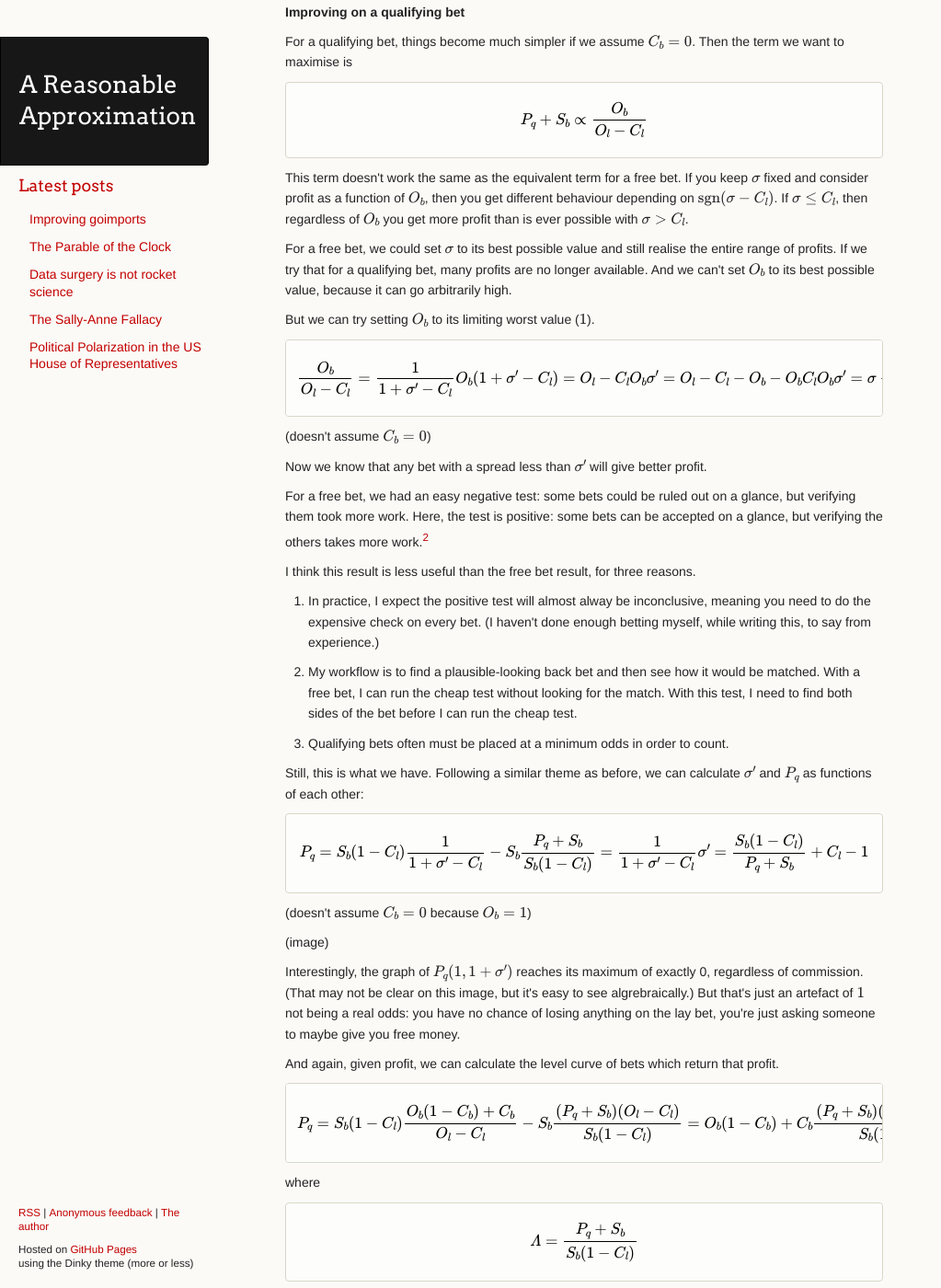
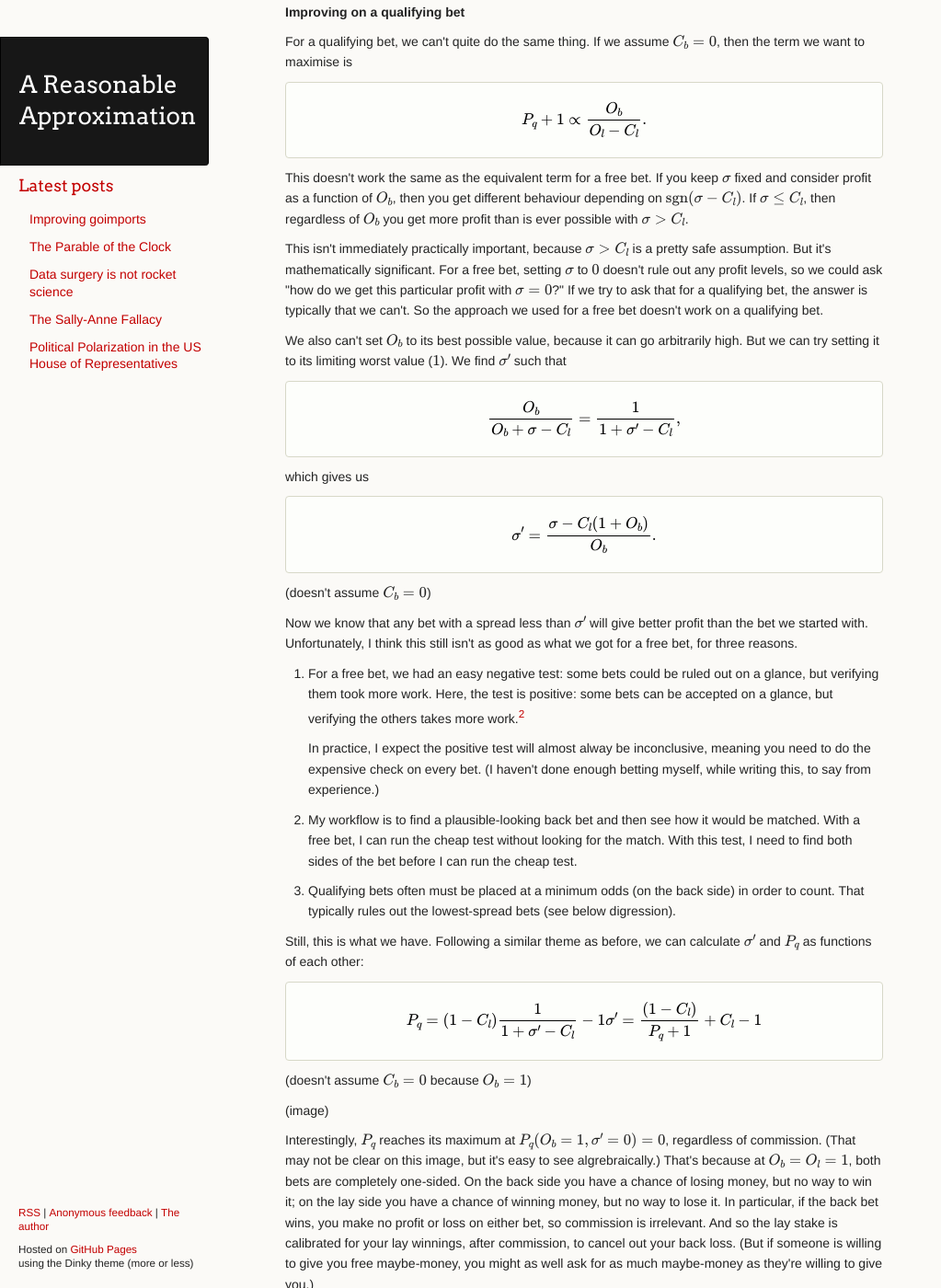
Before and after one commit to ChickenProp/chickenprop.github.com, a Jekyll site: the page built from drafts/matched-betting.md, in a window 1280 px wide and 1400 px high, scrolled down 6309 px. Shown: the whole window at 92% size, without its empty margins (0-1023 px from the left). Built offline with Jekyll 4.4.1, drawn with Linux system fonts in a browser that asks for light colours; nearby versions of some CDN libraries; formulas are drawn with MathJax 3; comment, search, counter and statistics services are not loaded; some of the changed text lies outside the part shown.

Commit message:
Editing.

```diff
--- a/drafts/matched-betting.md
+++ b/drafts/matched-betting.md
@@ -177,87 +177,82 @@ We can go more general. Given a profit, we can calculate the level curve of all
 
 We already have
 
-    $$ \begin{align}
+    $$ \begin{align*}
         P_f &= S_b (1 - C_l) (1 - C_b) { O_b - 1 \over O_l - C_l }    \\
             &= S_b (1 - C_l) (1 - C_b) { O_b - 1 \over O_b + σ - C_l },
-    \end{align} $$
+    \end{align*} $$
 
 and it's just a matter of rearranging these:
 
     $$ (1-C_l)(1-C_b)(O_b - 1) = (O_l - C_l)P_f \\
        O_b((1-C_l)(1-C_b) - P_f) = (P_fσ + (1-C_l)(1-C_b) - P_fC_l). $$
 
-These two equations can be used to find $O_b$ in terms of $O_l$ or $σ$, and vice-versa. Although the second one has a crazy number of terms, both are very simple at heart: they're linear relationships, rearranged forms of $y = mx + c$.
+These two equations can be used to find $O_b$ in terms of $O_l$ or $σ$, and vice-versa. Although the second one has a crazy number of terms, both are very simple at heart: they're linear relationships, that could be rearranged to the form $y = mx + c$.
 
 Looking more closely at the second one, notice that $(1-C_l)(1-C_b)$ is the upper bound on profit. So the term in $O_b$ can be thought of as how much profit is being left on the table, compared to what you could hypothetically get if odds of $∞$ were a thing. The less profit you leave behind, the less $σ$ has to change to compensate for a given change in $O_b$. In other words, when profit is high, the level curve on the graph of $P_f(O_b, σ)$ becomes shallower, as we saw above.
 
 **Improving on a qualifying bet**
 
-For a qualifying bet, things become much simpler if we assume $C_b = 0$. Then the term we want to maximise is
+For a qualifying bet, we can't quite do the same thing. If we assume $C_b = 0$, then the term we want to maximise is
 
-    $$ P_q + S_b ∝ {O_b \over O_l - C_l} $$
+    $$ P_q + 1 ∝ {O_b \over O_l - C_l}. $$
 
-This term doesn't work the same as the equivalent term for a free bet. If you keep $σ$ fixed and consider profit as a function of $O_b$, then you get different behaviour depending on $\mathrm{sgn}(σ - C_l)$. If $σ ≤ C_l$, then regardless of $O_b$ you get more profit than is ever possible with $σ > C_l$.
+This doesn't work the same as the equivalent term for a free bet. If you keep $σ$ fixed and consider profit as a function of $O_b$, then you get different behaviour depending on $\mathrm{sgn}(σ - C_l)$. If $σ ≤ C_l$, then regardless of $O_b$ you get more profit than is ever possible with $σ > C_l$.
 
-For a free bet, we could set $σ$ to its best possible value and still realise the entire range of profits. If we try that for a qualifying bet, many profits are no longer available. And we can't set $O_b$ to its best possible value, because it can go arbitrarily high.
+This isn't immediately practically important, because $σ > C_l$ is a pretty safe assumption. But it's mathematically significant. For a free bet, setting $σ$ to $0$ doesn't rule out any profit levels, so we could ask "how do we get this particular profit with $σ = 0$?" If we try to ask that for a qualifying bet, the answer is typically that we can't. So the approach we used for a free bet doesn't work on a qualifying bet.
 
-But we can try setting $O_b$ to its limiting worst value ($1$).
+We also can't set $O_b$ to its best possible value, because it can go arbitrarily high. But we can try setting it to its limiting worst value ($1$). We find $σ'$ such that
 
-    $$ { O_b \over O_l - C_l } = { 1 \over 1 + σ' - C_l }   \\
-       O_b (1 + σ' - C_l) = O_l - C_l                       \\
-       O_bσ' = O_l - C_l - O_b - O_bC_l                     \\
-       O_bσ' = σ - C_l(1 + O_b)                             \\
-       σ' = {σ - C_l(1 + O_b) \over O_b}                    $$
+    $$ { O_b \over O_b + σ - C_l } = { 1 \over 1 + σ' - C_l }, $$
+
+which gives us
+
+    $$ σ' = {σ - C_l(1 + O_b) \over O_b}. $$
 
 (doesn't assume $C_b = 0$)
 
-Now we know that any bet with a spread less than $σ'$ will give better profit.
+Now we know that any bet with a spread less than $σ'$ will give better profit than the bet we started with. Unfortunately, I think this still isn't as good as what we got for a free bet, for three reasons.
 
-For a free bet, we had an easy negative test: some bets could be ruled out on a glance, but verifying them took more work. Here, the test is positive: some bets can be accepted on a glance, but verifying the others takes more work.[^graph-shape]
+1. For a free bet, we had an easy negative test: some bets could be ruled out on a glance, but verifying them took more work. Here, the test is positive: some bets can be accepted on a glance, but verifying the others takes more work.[^graph-shape]
 
-I think this result is less useful than the free bet result, for three reasons.
-
-1. In practice, I expect the positive test will almost alway be inconclusive, meaning you need to do the expensive check on every bet. (I haven't done enough betting myself, while writing this, to say from experience.)
+    In practice, I expect the positive test will almost alway be inconclusive, meaning you need to do the expensive check on every bet. (I haven't done enough betting myself, while writing this, to say from experience.)
 
 2. My workflow is to find a plausible-looking back bet and then see how it would be matched. With a free bet, I can run the cheap test without looking for the match. With this test, I need to find both sides of the bet before I can run the cheap test.
 
-3. Qualifying bets often must be placed at a minimum odds in order to count.
+3. Qualifying bets often must be placed at a minimum odds (on the back side) in order to count. That typically rules out the lowest-spread bets (see below digression).
 
 Still, this is what we have. Following a similar theme as before, we can calculate $σ'$ and $P_q$ as functions of each other:
 
-    $$ P_q = S_b(1 - C_l){ 1 \over 1 + σ' - C_l } - S_b            \\
-       { P_q + S_b \over S_b(1 - C_l) } = {1 \over 1 + σ' - C_l}   \\
-       σ' = { S_b(1 - C_l) \over P_q + S_b } + C_l - 1             \\
-    $$
+    $$ P_q = (1 - C_l){ 1 \over 1 + σ' - C_l } - 1  \\
+       σ' = { (1 - C_l) \over P_q + 1 } + C_l - 1   $$
 
 (doesn't assume $C_b = 0$ because $O_b = 1$)
 
 (image)
 
-Interestingly, the graph of $P_q(1, 1+σ')$ reaches its maximum of exactly 0, regardless of commission. (That may not be clear on this image, but it's easy to see algrebraically.) But that's just an artefact of $1$ not being a real odds: you have no chance of losing anything on the lay bet, you're just asking someone to maybe give you free money.
+Interestingly, $P_q$ reaches its maximum at $P_q(O_b=1, σ'=0) = 0$, regardless of commission. (That may not be clear on this image, but it's easy to see algrebraically.) That's because at $O_b = O_l = 1$, both bets are completely one-sided. On the back side you have a chance of losing money, but no way to win it; on the lay side you have a chance of winning money, but no way to lose it. In particular, if the back bet wins, you make no profit or loss on either bet, so commission is irrelevant. And so the lay stake is calibrated for your lay winnings, after commission, to cancel out your back loss. (But if someone is willing to give you free maybe-money, you might as well ask for as much maybe-money as they're willing to give you.)
 
-And again, given profit, we can calculate the level curve of bets which return that profit.
+And again, given profit, we can calculate the level curve of bets which return that profit. Unsurprisingly, we find another linear relationship; it comes to
 
-    $$ P_q = S_b(1 - C_l){ O_b(1 - C_b) + C_b \over O_l - C_l } - S_b    \\
-       {(P_q + S_b)(O_l - C_l) \over S_b(1 - C_l) } = O_b(1 - C_b) + C_b \\
-       {(P_q + S_b)(O_b + σ - C_l) \over S_b(1 - C_l) } = O_b(1 - C_b) + C_b \\
-       {(P_q + S_b)(σ - C_l) \over S_b(1 - C_l) }
-           = O_b(1 - C_b - {P_q + S_b \over S_b(1 - C_l)} + C_b   \\
-       Λ(σ - C_l) = O_b(1 - C_b - Λ) + C_b $$
+    $$ Λ(σ - C_l) = O_b(1 - C_b - Λ) + C_b, $$
 
 where
 
-    $$ Λ = { P_q + S_b \over S_b(1 - C_l) } $$
+    $$ Λ = { P_q + 1 \over 1 - C_l }. $$
 
-which again, unsurprisingly, is a linear relationship between $σ$ and $O_b$. I can offer no particular interpretation of the $Λ$ term. Note that if $Λ ≥ 1 - C_b$, then $σ$ and $O_b$ move in opposite directions. I haven't particularly explored how that might hypothetically come about, but I'm confident it won't happen realistically.
+I'm afraid I can offer no particular interpretation of what $Λ$ means. Note that if $Λ ≥ 1 - C_b$, equivalently if $P_q + 1 ≥ (1 - C_l)(1 - C_b)$, then $σ$ and $O_b$ move in opposite directions. At this point, you get more profit with low $O_b$ as well as with low $σ$, which would be convenient if it was ever realistically going to happen.
+
+(It turns out that $P_q + 1 ≥ (1 - C_l)(1 - C_b)$ precisely when $σ ≤ C_l + C_b/(1 - C_b)$. I noted above that if $C_b = 0$, the possible values of $P_q + 1$ depend on $\mathrm{sgn}(σ-C_l)$. This is the same result, generalized to all values of $C_b$.)
 
 **A digression on odds**
 
 Note that in general, you can expect spread to be lower at lower odds. That's because odds are more sensitive to evidence when they're high than when they're low.
 
-For example, consider the probabilities $1/5$ and $1/6$. These are complementary to $4/5$ and $5/6$. In decimal, $1/5$ and $1/6$ are $1.25$ and $1.2$, while $4/5$ and $5/6$ are $5$ and $6$. So the difference between the odds $1.25$ and $1.2$ is in one sense same as the difference between $5$ and $6$. But when it comes to betting, the spreads of $0.05$ and $1$ are very different.
+There's a [technical interpretation](https://arbital.com/p/bayes_log_odds/) of that, but I'm just going to illustrate by example. Consider the probabilities $1/5$ and $1/6$. These are complementary to $4/5$ and $5/6$ - the two pairs of probabilities encode the same information. Converting to decimal, probabilities $1/5$ and $1/6$ are decimal odds $1.25$ and $1.2$; and probabilities $4/5$ and $5/6$ are decimal odds $5$ and $6$.
 
-So for qualifying bets, you should be looking at bets with low odds. High odds have better returns, but the effect of low spread is much more significant, and low spread comes with low odds.
+So the difference between the odds $1.25$ and $1.2$ is, in a very important sense, the same as the difference between $5$ and $6$. But when it comes to betting, the spreads of $0.05$ and $1$ are very different.
+
+The takeaway from this is that for qualifying bets, you should be looking at bets with low odds. High odds have better returns, but the effect of low spread is much more significant, and low spread comes with low odds.
 
 **The effects of commission**
 
```
